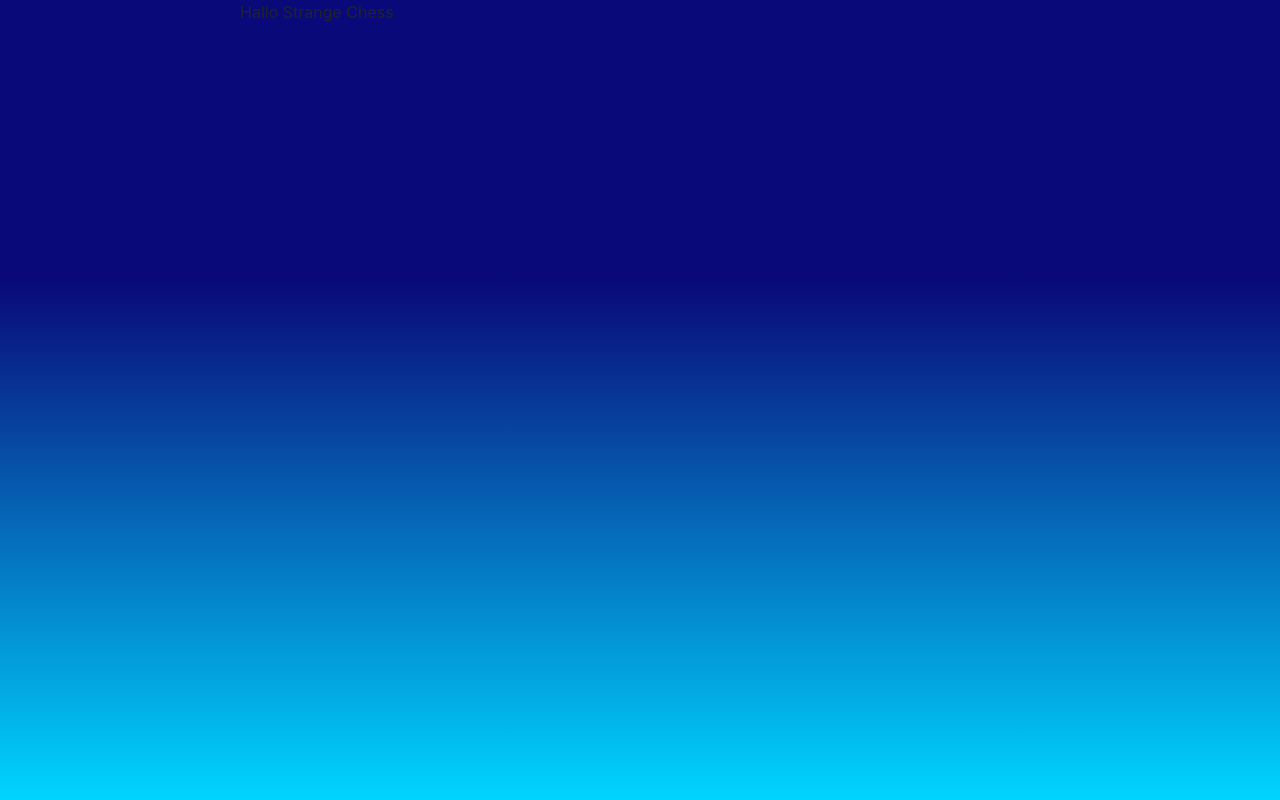
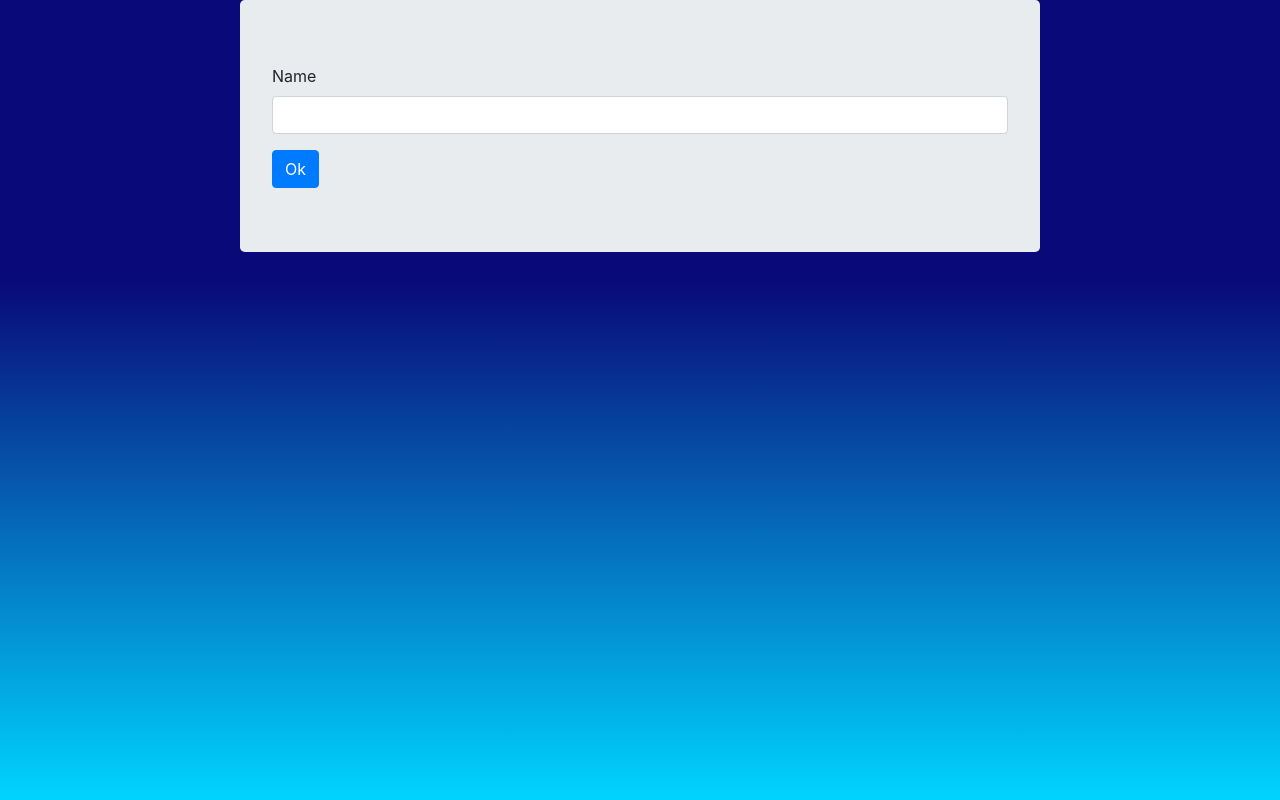
Before and after one commit to schokobaer/really-strange-chess, a React (Create React App) app in the folder src/main/webapp/: page / in a window 1280 px wide. Built offline with nearby package versions, Linux system fonts and the light colour scheme.

Commit message:
Implemented SetupPage

```diff
--- a/src/main/webapp/src/App.tsx
+++ b/src/main/webapp/src/App.tsx
@@ -3,7 +3,8 @@ import './App.css';
 import GamePage from './page/GamePage';
 import WebSocketClient from './rest/WebSocketClient'
 import { uuid } from 'uuidv4'
-import {getUserName, setUserId, setUserName} from "./util/GameRepo";
+import {getUserId, getUserName, setUserId, setUserName} from "./util/GameRepo";
+import SetupPage from "./page/SetupPage";
 
 class App extends React.Component<Props, State> {
 
@@ -32,7 +33,22 @@ class App extends React.Component<Props, State> {
         }
     }
 
+    initPlayer(name: string) {
+        if (name.length < 2) {
+            return
+        }
+        const userid = uuid()
+        setUserId(userid)
+        setUserName(name)
+        this.setState({userName: name})
+    }
+
     render () {
+
+        if (getUserName() === null) {
+            return <SetupPage onSubmit={(name: string) => this.initPlayer(name)} />
+        }
+
         if (this.state.gameid) {
             return <GamePage gameid={this.state.gameid} websocket={this.ws} />
         }
--- /dev/null
+++ b/src/main/webapp/src/page/SetupPage.tsx
@@ -0,0 +1,35 @@
+import React, { Fragment } from 'react'
+import Jumbotron from "react-bootstrap/Jumbotron";
+import Form from "react-bootstrap/Form";
+import Button from "react-bootstrap/Button"
+
+class SetupPage extends React.Component<Props, State> {
+
+    state: State = {
+        name: ''
+    }
+
+    render () {
+
+        return <Fragment>
+            <Jumbotron>
+                <Form>
+                    <Form.Group>
+                        <Form.Label>Name</Form.Label>
+                        <Form.Control type="text" onChange={(e) => this.setState({name: e.target.value})} id="tbxname"/>
+                    </Form.Group>
+                    <Button onClick={() => this.props.onSubmit(this.state.name)}>Ok</Button>
+                </Form>
+            </Jumbotron>
+        </Fragment>
+    }
+}
+
+interface Props {
+    onSubmit: (name: string) => void
+}
+interface State {
+    name: string
+}
+
+export default SetupPage;
```
